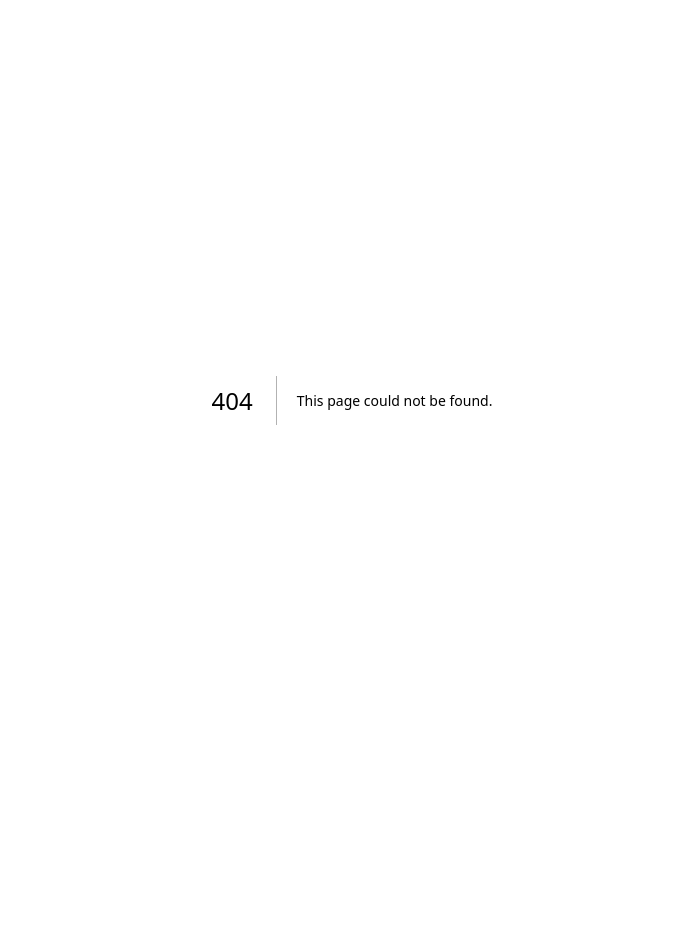
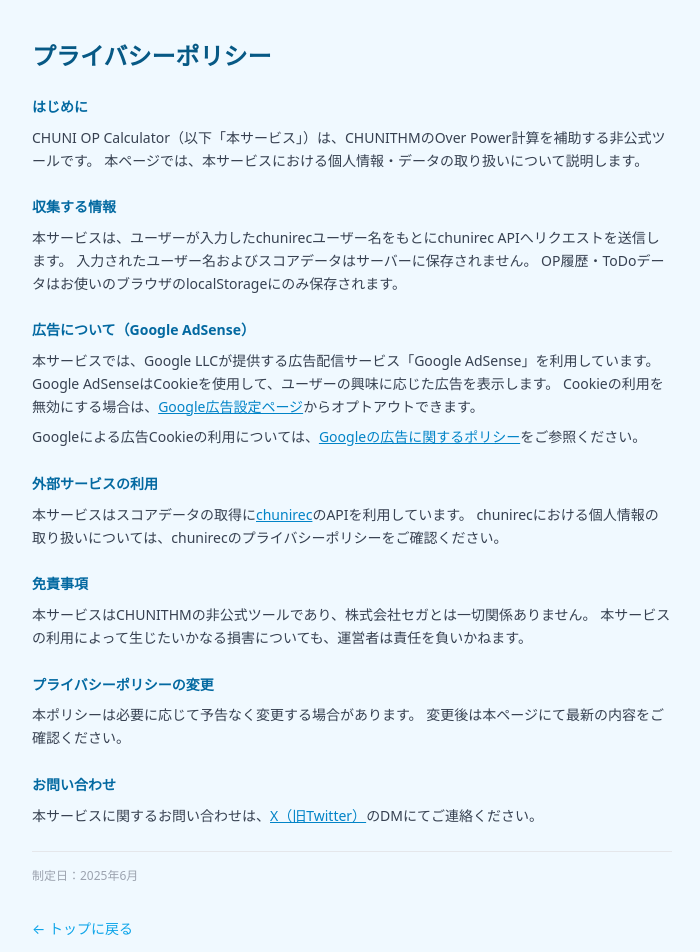
Before and after one commit to runomaru256/chunithm-op-calculator, a Next.js app: page /privacy in a window 1280 px wide. Before the commit this address had no page. Shown: the top 952 px of the page, without its empty margins (288-988 px from the left). Before the commit the page ends 800 px from the top, so only its background shows below. Built offline with nearby package versions, Linux system fonts and the light colour scheme.

Commit message:
プライバシーポリシーページ追加

```diff
--- a/src/app/page.tsx
+++ b/src/app/page.tsx
@@ -56,6 +56,9 @@
         <p className="text-sky-300 text-xs mt-1">
           chunirec API を使用 / 非公式ツール / CHUNITHM は株式会社セガの商標です
         </p>
+        <p className="mt-2">
+          <a href="/privacy" className="text-sky-400 text-xs hover:underline">プライバシーポリシー</a>
+        </p>
       </footer>
     </div>
   );
--- /dev/null
+++ b/src/app/privacy/page.tsx
@@ -0,0 +1,102 @@
+export default function PrivacyPage() {
+  return (
+    <div className="min-h-screen bg-sky-50">
+      <div className="max-w-2xl mx-auto px-4 py-10">
+        <h1 className="text-2xl font-bold text-sky-800 mb-6">プライバシーポリシー</h1>
+
+        <div className="space-y-6 text-sm text-gray-700 leading-relaxed">
+
+          <section>
+            <h2 className="font-bold text-sky-700 mb-2">はじめに</h2>
+            <p>
+              CHUNI OP Calculator（以下「本サービス」）は、CHUNITHMのOver Power計算を補助する非公式ツールです。
+              本ページでは、本サービスにおける個人情報・データの取り扱いについて説明します。
+            </p>
+          </section>
+
+          <section>
+            <h2 className="font-bold text-sky-700 mb-2">収集する情報</h2>
+            <p>
+              本サービスは、ユーザーが入力したchunirecユーザー名をもとにchunirec APIへリクエストを送信します。
+              入力されたユーザー名およびスコアデータはサーバーに保存されません。
+              OP履歴・ToDoデータはお使いのブラウザのlocalStorageにのみ保存されます。
+            </p>
+          </section>
+
+          <section>
+            <h2 className="font-bold text-sky-700 mb-2">広告について（Google AdSense）</h2>
+            <p>
+              本サービスでは、Google LLCが提供する広告配信サービス「Google AdSense」を利用しています。
+              Google AdSenseはCookieを使用して、ユーザーの興味に応じた広告を表示します。
+              Cookieの利用を無効にする場合は、<a
+                href="https://www.google.com/settings/ads"
+                target="_blank"
+                rel="noopener noreferrer"
+                className="text-sky-600 underline"
+              >Google広告設定ページ</a>からオプトアウトできます。
+            </p>
+            <p className="mt-2">
+              Googleによる広告Cookieの利用については、
+              <a
+                href="https://policies.google.com/technologies/ads"
+                target="_blank"
+                rel="noopener noreferrer"
+                className="text-sky-600 underline"
+              >Googleの広告に関するポリシー</a>をご参照ください。
+            </p>
+          </section>
+
+          <section>
+            <h2 className="font-bold text-sky-700 mb-2">外部サービスの利用</h2>
+            <p>
+              本サービスはスコアデータの取得に<a
+                href="https://chunirec.net"
+                target="_blank"
+                rel="noopener noreferrer"
+                className="text-sky-600 underline"
+              >chunirec</a>のAPIを利用しています。
+              chunirecにおける個人情報の取り扱いについては、chunirecのプライバシーポリシーをご確認ください。
+            </p>
+          </section>
+
+          <section>
+            <h2 className="font-bold text-sky-700 mb-2">免責事項</h2>
+            <p>
+              本サービスはCHUNITHMの非公式ツールであり、株式会社セガとは一切関係ありません。
+              本サービスの利用によって生じたいかなる損害についても、運営者は責任を負いかねます。
+            </p>
+          </section>
+
+          <section>
+            <h2 className="font-bold text-sky-700 mb-2">プライバシーポリシーの変更</h2>
+            <p>
+              本ポリシーは必要に応じて予告なく変更する場合があります。
+              変更後は本ページにて最新の内容をご確認ください。
+            </p>
+          </section>
+
+          <section>
+            <h2 className="font-bold text-sky-700 mb-2">お問い合わせ</h2>
+            <p>
+              本サービスに関するお問い合わせは、
+              <a
+                href="https://twitter.com/"
+                target="_blank"
+                rel="noopener noreferrer"
+                className="text-sky-600 underline"
+              >X（旧Twitter）</a>のDMにてご連絡ください。
+            </p>
+          </section>
+
+          <p className="text-xs text-gray-400 pt-4 border-t border-gray-200">
+            制定日：2025年6月
+          </p>
+        </div>
+
+        <div className="mt-8">
+          <a href="/" className="text-sky-500 text-sm hover:underline">← トップに戻る</a>
+        </div>
+      </div>
+    </div>
+  );
+}
```
